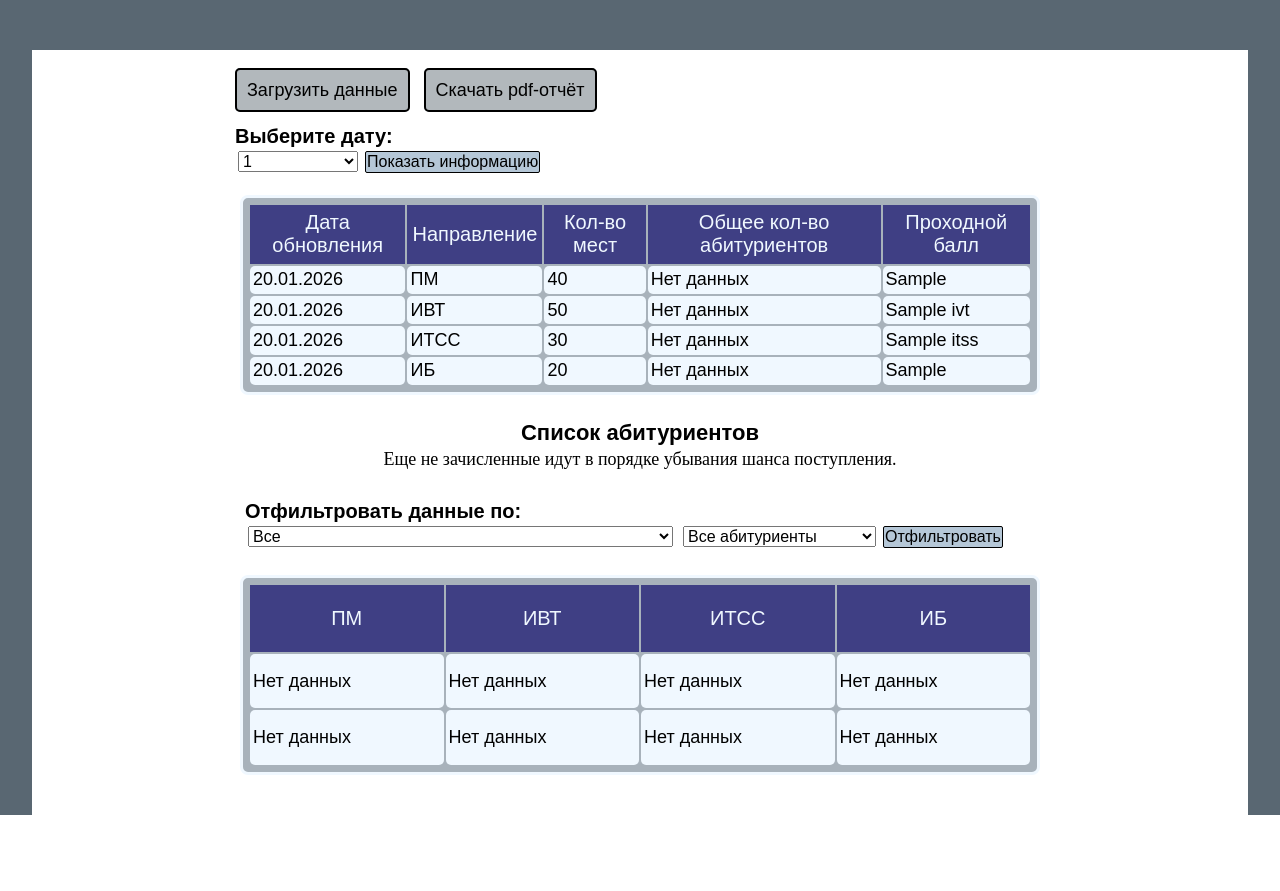
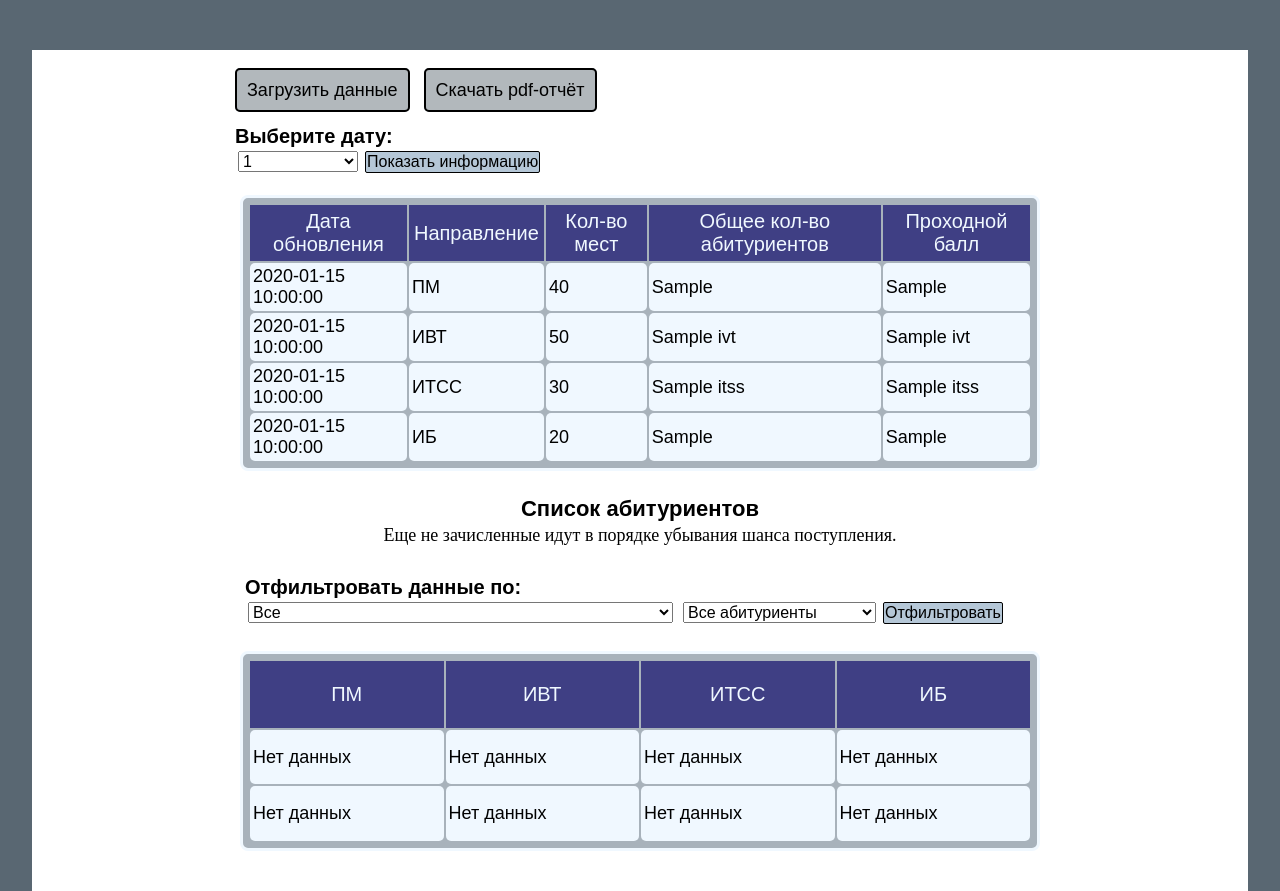
Before and after one commit to predprof-bepis/praktika, a Flask app: template web/templates/index.html in a window 1280 px wide. Shown: the part 119-1010 px from the top of the page. Before the commit the page ends 934 px from the top, so only its background shows below. Run offline with Flask 3, Linux system fonts and the light colour scheme; the template is opened without the code that fills it: most values are stand-ins (such as "Sample title", 1, 10 or a date in 2020).

Commit message:
Живая таблица с данными по программам

```diff
--- a/web/templates/index.html
+++ b/web/templates/index.html
@@ -35,31 +35,31 @@
                         <td class="headings">Проходной балл</td>
                     </tr>
                     <tr>
-                        <td>20.01.2026</td>
+                        <td>{{ date }}</td>
                         <td>ПМ</td>
                         <td>40</td>
-                        <td>Нет данных</td>
+                        <td>{{ places["pm"] }}</td>
                         <td>{{ scores["pm"] }}</td>
                     </tr>
                     <tr>
-                        <td>20.01.2026</td>
+                        <td>{{ date }}</td>
                         <td>ИВТ</td>
                         <td>50</td>
-                        <td>Нет данных</td>
+                        <td>{{ places["ivt"] }}</td>
                         <td>{{ scores["ivt"] }}</td>
                     </tr>
                     <tr>
-                        <td>20.01.2026</td>
+                        <td>{{ date }}</td>
                         <td>ИТСС</td>
                         <td>30</td>
-                        <td>Нет данных</td>
+                        <td>{{ places["itss"] }}</td>
                         <td>{{ scores["itss"] }}</td>
                     </tr>
                     <tr>
-                        <td>20.01.2026</td>
+                        <td>{{ date }}</td>
                         <td>ИБ</td>
                         <td>20</td>
-                        <td>Нет данных</td>
+                        <td>{{ places["ib"] }}</td>
                         <td>{{ scores["ib"] }}</td>
                     </tr>
                 </table>
```
Also changed, not shown: core/database.py (+8 -1 lines), web/logic.py (+7 -2 lines), web/routes.py (+9 -1 lines).
